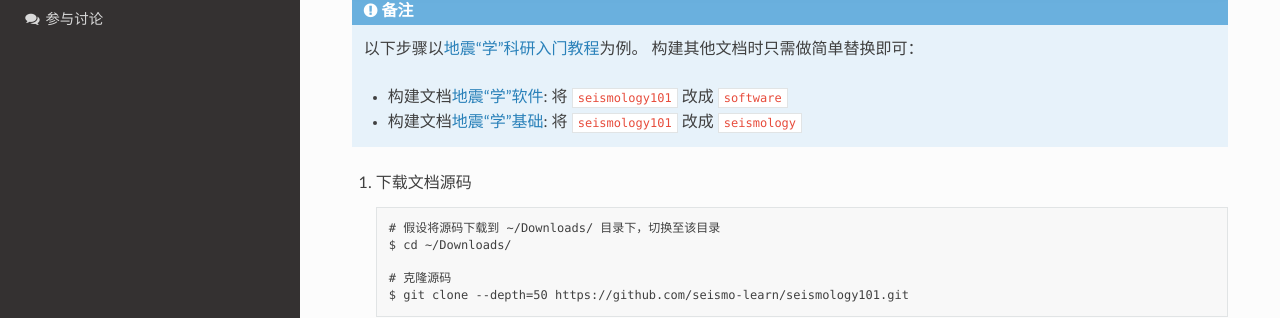
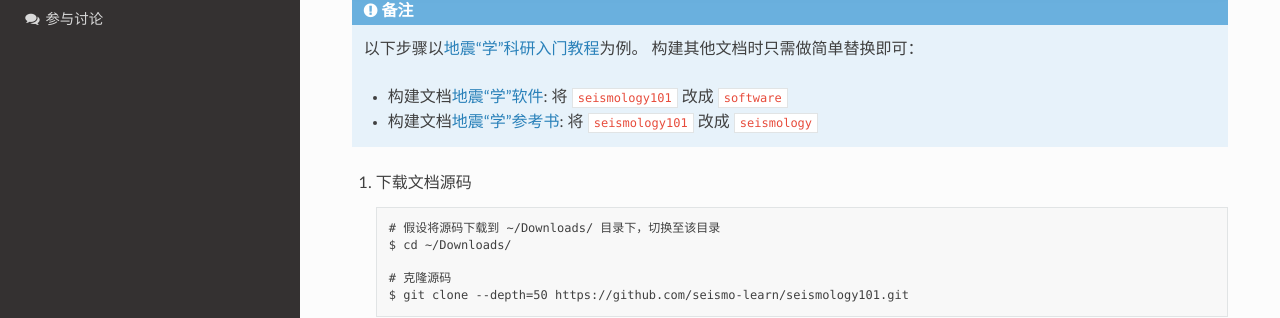
Before and after one commit to seismo-learn/contributing, a Sphinx documentation site: the page built from source/building.rst, in a window 1280 px wide and 1250 px high. Shown: the part 295-613 px from the top of the window. Built offline with Sphinx 7.4.7 and the Read the Docs theme 2.0.0, drawn with Linux system fonts in a browser that asks for light colours.

Commit message:
Update source/building.rst

```diff
--- a/source/building.rst
+++ b/source/building.rst
@@ -22,7 +22,7 @@
     构建其他文档时只需做简单替换即可：
 
     - 构建文档\ `地震“学”软件 <https://seismo-learn.org/software/>`__: 将 ``seismology101`` 改成 ``software``
-    - 构建文档\ `地震“学”基础 <https://seismo-learn.org/software/>`__: 将 ``seismology101`` 改成 ``seismology``
+    - 构建文档\ `地震“学”参考书 <https://seismo-learn.org/seismology/>`__: 将 ``seismology101`` 改成 ``seismology``
 
 1.  下载文档源码
 
```
